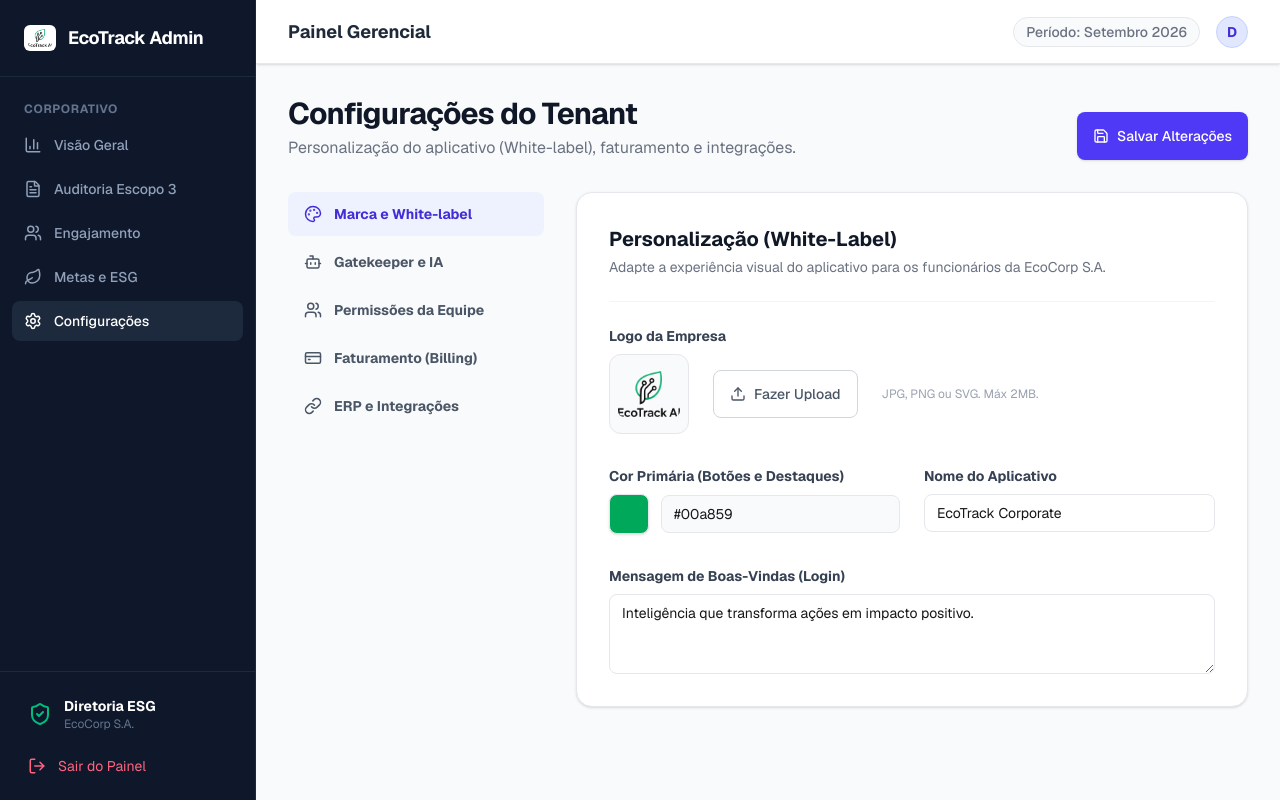
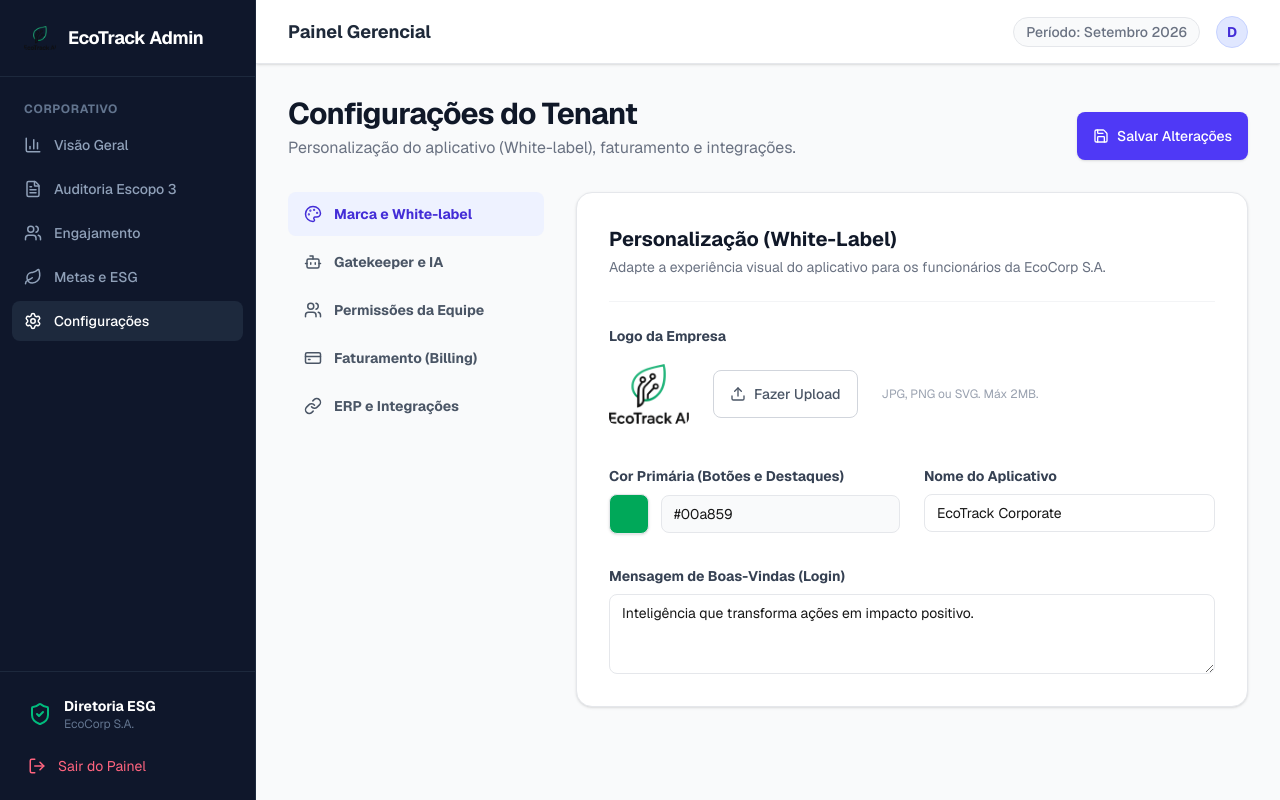
Before and after one commit to willarakaki/ecotrack-frontend, a Next.js app: page /admin/settings in a window 1280 px wide. Built offline with nearby package versions, Linux system fonts and the light colour scheme.

Commit message:
fix(assets): remove all wrapper backgrounds from logos to support transparent pngs

```diff
--- a/src/app/(admin)/admin/settings/page.tsx
+++ b/src/app/(admin)/admin/settings/page.tsx
@@ -73,8 +73,8 @@ export default function SettingsPage() {
                 <div className="flex flex-col gap-2">
                   <label className="text-sm font-bold text-gray-700">Logo da Empresa</label>
                   <div className="flex items-center gap-6">
-                    <div className="w-20 h-20 bg-gray-50 border border-gray-200 rounded-xl flex items-center justify-center p-2">
-                      <img src="/logo.png" alt="Logo" className="max-w-full max-h-full rounded-md" />
+                    <div className="w-20 h-20 flex items-center justify-center p-0">
+                      <img src="/logo.png" alt="Logo" className="max-w-full max-h-full rounded-md object-contain" />
                     </div>
                     <Button variant="outline" className="bg-white border-gray-300 text-gray-600">
                       <Upload size={16} className="mr-2" /> Fazer Upload
--- a/src/app/(admin)/layout.tsx
+++ b/src/app/(admin)/layout.tsx
@@ -23,9 +23,7 @@ export default function AdminLayout({ children }: { children: React.ReactNode })
       {/* Sidebar - Fixa à esquerda */}
       <aside className="w-64 bg-slate-900 text-slate-300 flex flex-col hidden md:flex border-r border-slate-800">
         <div className="p-6 flex items-center gap-3 border-b border-slate-800">
-          <div className="bg-white rounded-md p-1">
-            <Image src="/logo.png" alt="EcoTrack Logo" width={24} height={24} className="rounded-sm" />
-          </div>
+          <Image src="/logo.png" alt="EcoTrack Logo" width={32} height={32} className="rounded-sm" />
           <span className="font-bold text-lg text-white tracking-tight">EcoTrack Admin</span>
         </div>
 
--- a/src/domains/auth/ui/login-form.tsx
+++ b/src/domains/auth/ui/login-form.tsx
@@ -27,8 +27,8 @@ export function LoginForm() {
     <div className="w-full max-w-md mx-auto flex flex-col items-center px-4">
       {/* Logo e Cabeçalho */}
       <div className="flex flex-col items-center mb-10 text-center">
-        <div className="mb-4 rounded-xl overflow-hidden shadow-sm">
-          <Image src="/logo.png" alt="EcoTrack AI Logo" width={100} height={100} priority />
+        <div className="mb-4">
+          <Image src="/logo.png" alt="EcoTrack AI Logo" width={100} height={100} priority className="object-contain" />
         </div>
         <p className="text-gray-600 mt-2 text-sm max-w-[280px]">
           Inteligência que transforma ações em impacto positivo.
```
